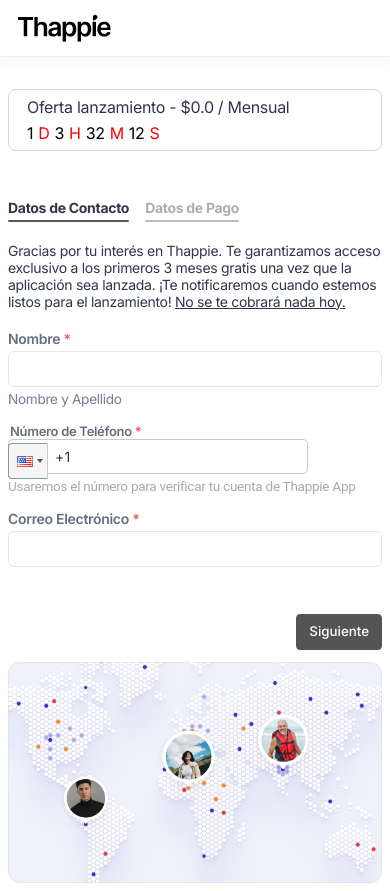
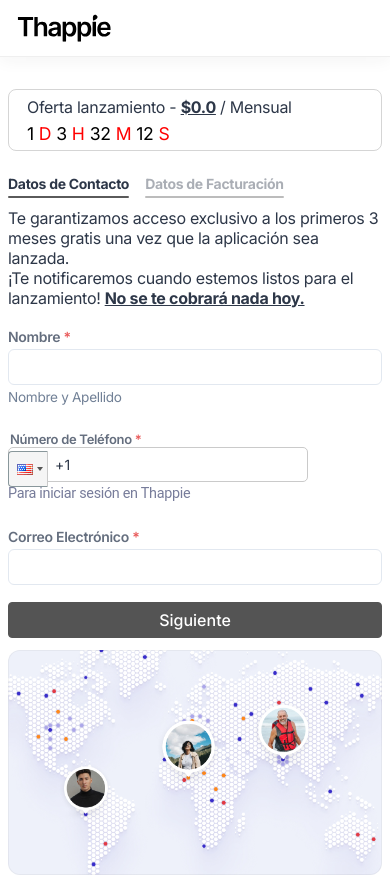
Before and after one commit to gesmia/Gesmia, a Next.js app: page /checkout in a window 390 px wide. Built offline with nearby package versions, Linux system fonts and the light colour scheme; no server answers.

Commit message:
new styles last

```diff
--- a/app/checkout/(components)/personal-form/PersonalForm.tsx
+++ b/app/checkout/(components)/personal-form/PersonalForm.tsx
@@ -21,11 +21,12 @@
     <>
 
       <h4 className='title-head'>
-        Gracias por tu interés en Thappie. Te garantizamos acceso exclusivo a los primeros 3 meses gratis una vez que la aplicación sea lanzada. ¡Te notificaremos cuando estemos listos para el lanzamiento! <u>No se te cobrará nada hoy.</u>
+        Te garantizamos acceso exclusivo a los primeros 3 meses gratis una vez que la aplicación sea lanzada. <br /> ¡Te notificaremos cuando estemos listos para el lanzamiento! <strong><u>No se te cobrará nada hoy.</u></strong>
       </h4>
 
       <br />
 
+      <div className="contact-det">
         <Input
           {...fullName}
           label="Nombre"
@@ -39,6 +40,7 @@
         />
         <PhoneInput phone={phone} />
         <EmailInput email={email} />
+      </div>
     </>
   );
 }
--- a/app/checkout/(components)/phone-input/phoneInput.css
+++ b/app/checkout/(components)/phone-input/phoneInput.css
@@ -33,11 +33,11 @@
 }
 
 .react-tel-input::after {
-  content: "Usaremos el número para verificar tu cuenta de Thappie App";
+  content: "Para iniciar sesión en Thappie";
 
-  font-size: 0.85rem;
+  font-size: 0.9rem;
   margin-top: 0.25rem;
-  color: #AAA;
+  color: #777c9a;
   height: 1rem;
   display: flex;
   flex-direction: column;
--- a/app/checkout/(components)/stepper/stepper.css
+++ b/app/checkout/(components)/stepper/stepper.css
@@ -1,5 +1,4 @@
 .stepper {
-  margin-top: 1rem;
 }
 
 .stepper__header {
--- a/app/checkout/page.css
+++ b/app/checkout/page.css
@@ -65,7 +65,6 @@
   flex-direction: row;
   max-height: 600px;
   overflow: hidden;
-  margin-top: 32px;
   height: 100%;
 }
 
@@ -84,8 +83,8 @@
   }
 
   .checkout-card__image {
-  height: 500px;
-}
+    height: 500px;
+  }
 
 }
 
@@ -107,6 +106,7 @@
 .checkout-count {
   height: 62px;
   margin-top: 24px;
+  margin-bottom: 24px;
   border: 1px solid rgba(107, 107, 107, 0.281);
   border-radius: 8px;
   display: flex;
@@ -132,6 +132,10 @@
   color: black;
 }
 
+.ctt {
+  font-size: 1.2rem;
+}
+
 .countdown-number {
   color: red;
 }
@@ -143,7 +147,8 @@
 
 @media (max-width: 768px) {
   .title-head {
-    font-size: 14px;
+    font-size: 16px;
+    margin-top: 32px;
   }
 
   .countdown-header h3 {
@@ -158,4 +163,28 @@
     justify-content: center;
 }
 
+.ctt {
+  font-size: 1.1rem;
 }
+
+.contact-det {
+  display: flex;
+  flex-direction: column;
+  gap: 10px;
+}
+
+.btn {
+  margin-top: 12px;
+}
+
+}
+
+.btn {
+  width: 100%;
+  font-size: 1rem;
+}
+
+.btns {
+  display: flex;
+  gap: 12px;
+}
--- a/app/checkout/page.tsx
+++ b/app/checkout/page.tsx
@@ -64,10 +64,10 @@
 
         <div className='checkout-count'>
           <div className='countdown-header'>
-            <h3>Oferta lanzamiento - $0.0 / Mensual</h3>
+            <h3>Oferta lanzamiento - <strong><u>$0.0</u></strong> / Mensual</h3>
           </div>
           <div className='countdown-timer'>
-            <p><span className='countdown-text'>1</span><span className='countdown-number'>D</span> <span className='countdown-text'>3</span><span className='countdown-number'>H</span> <span className='countdown-text'>32</span><span className='countdown-number'>M</span> <span className='countdown-text'>12</span><span className='countdown-number'>S</span></p>
+            <p className='ctt'><span className='countdown-text'>1</span><span className='countdown-number'>D</span> <span className='countdown-text'>3</span><span className='countdown-number'>H</span> <span className='countdown-text'>32</span><span className='countdown-number'>M</span> <span className='countdown-text'>12</span><span className='countdown-number'>S</span></p>
           </div>
         </div>
 
@@ -100,7 +100,7 @@
                   )
                 },
                 {
-                  label: 'Datos de Pago',
+                  label: 'Datos de Facturación',
                   component: (
                     <>
                       <div className='step-form'>
@@ -126,7 +126,7 @@
                         </label>
                       </div>
 
-                      <div style={{ display: 'flex', justifyContent: 'space-between' }}>
+                      <div className='btns' style={{ display: 'flex', justifyContent: 'space-between' }}>
                         <button className='btn' onClick={() => setCurrentStep(0)}>
                           Atras
                         </button>
```
Lines whose indentation alone changed are shown as unchanged.
